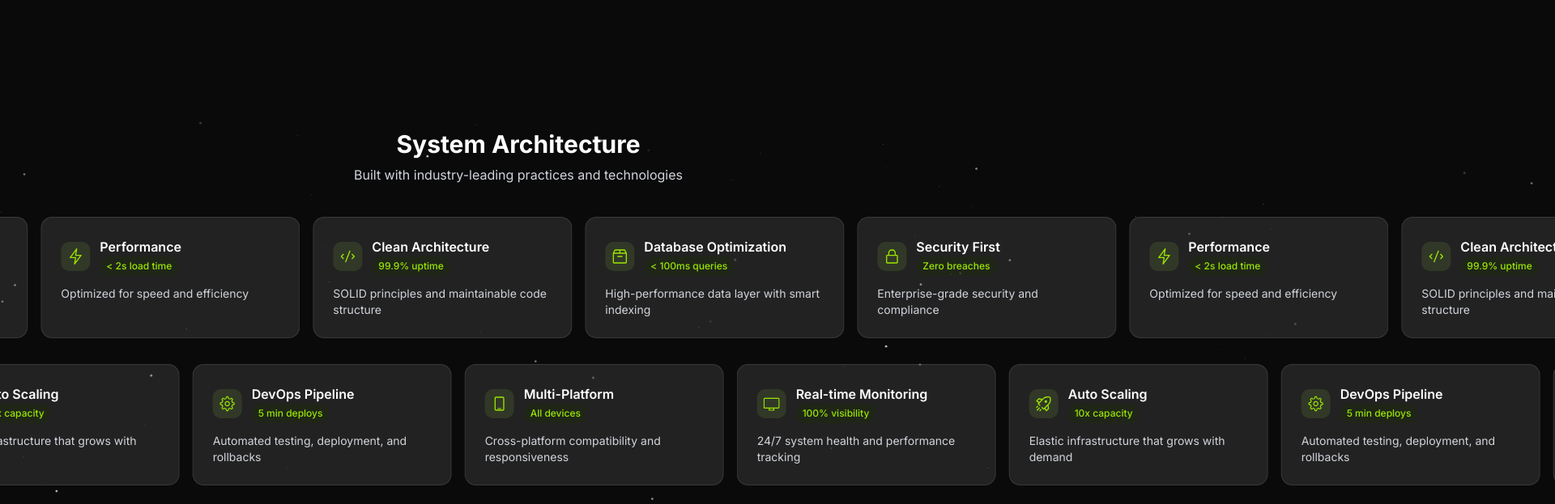
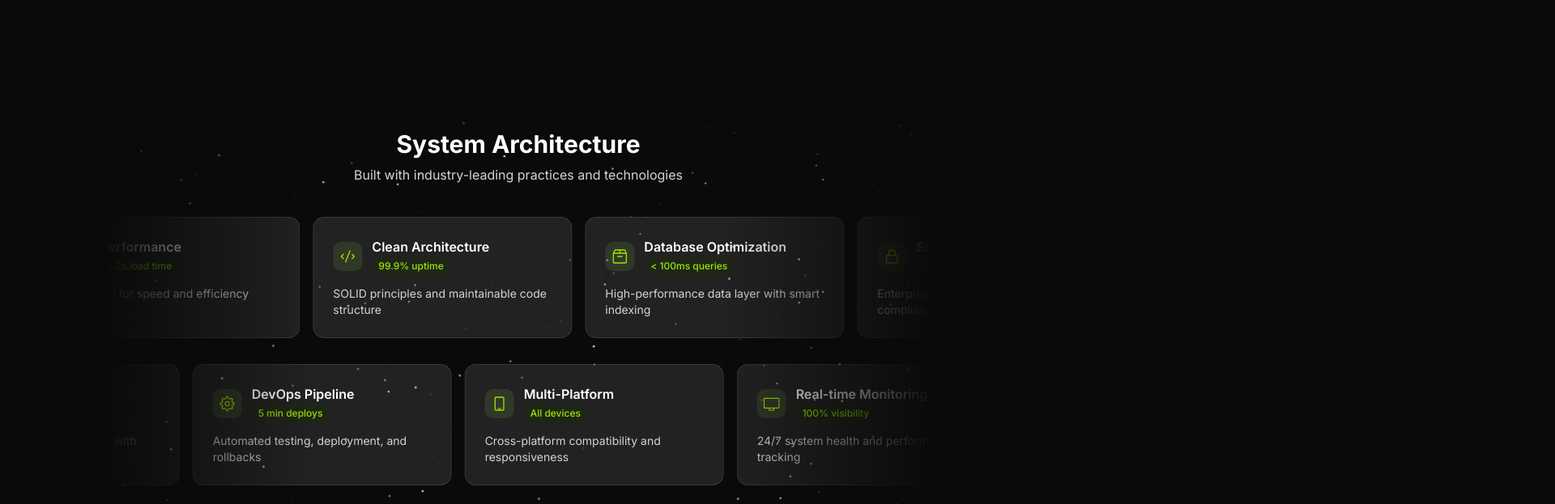
Before and after one commit to half144/lirodev, a Next.js app: page / in a window 1280 px wide. Shown: the part 1280-1903 px from the top of the page at 81% size, 1920 px wide, since content can reach past the window. Built offline with nearby package versions, Linux system fonts and the light colour scheme.

Commit message:
Enhance layout by adding container and max-width to SystemMarquee for improved responsiveness

```diff
--- a/src/app/page.tsx
+++ b/src/app/page.tsx
@@ -114,9 +114,9 @@ export default function Home() {
       </div>
 
       <div className="mt-32">
-        <div className="relative">
+        <div className="relative container mx-auto">
           <Particles className="absolute inset-0" />
-          <SystemMarquee className="relative z-10" />
+          <SystemMarquee className="max-w-screen-lg" />
         </div>
       </div>
 
```
